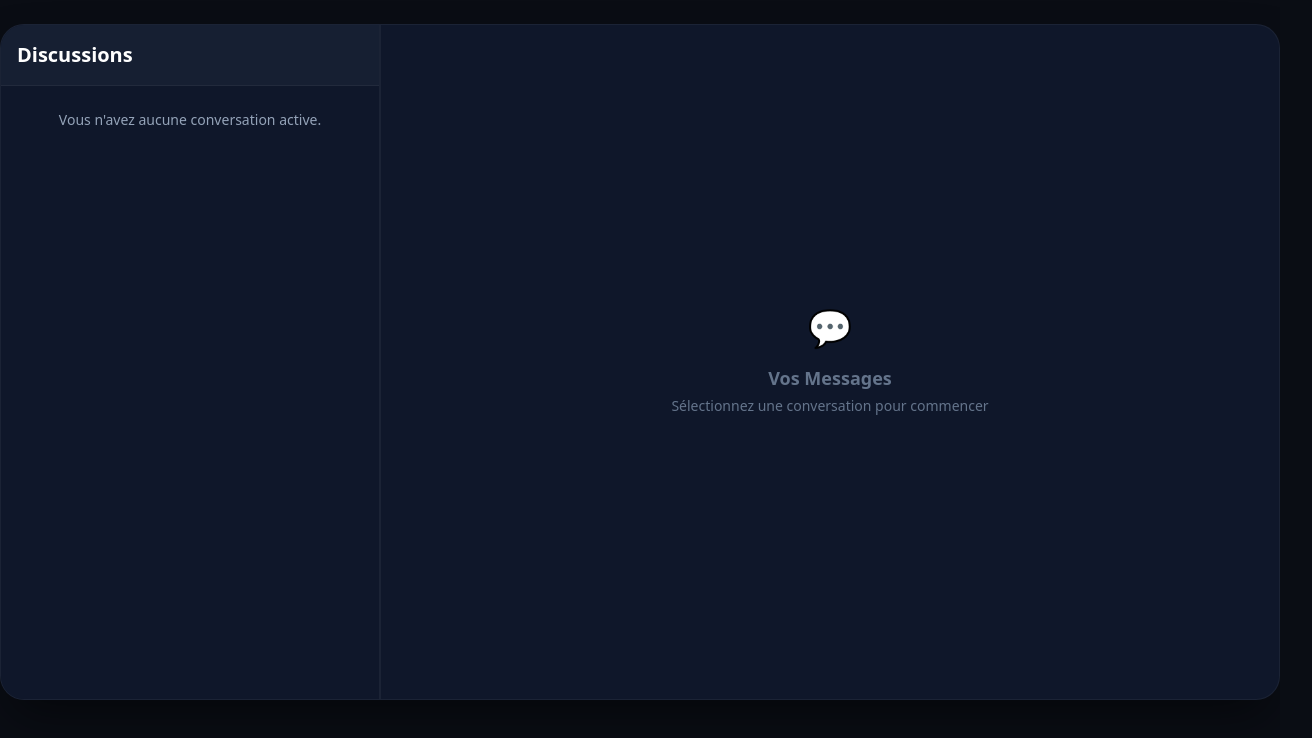
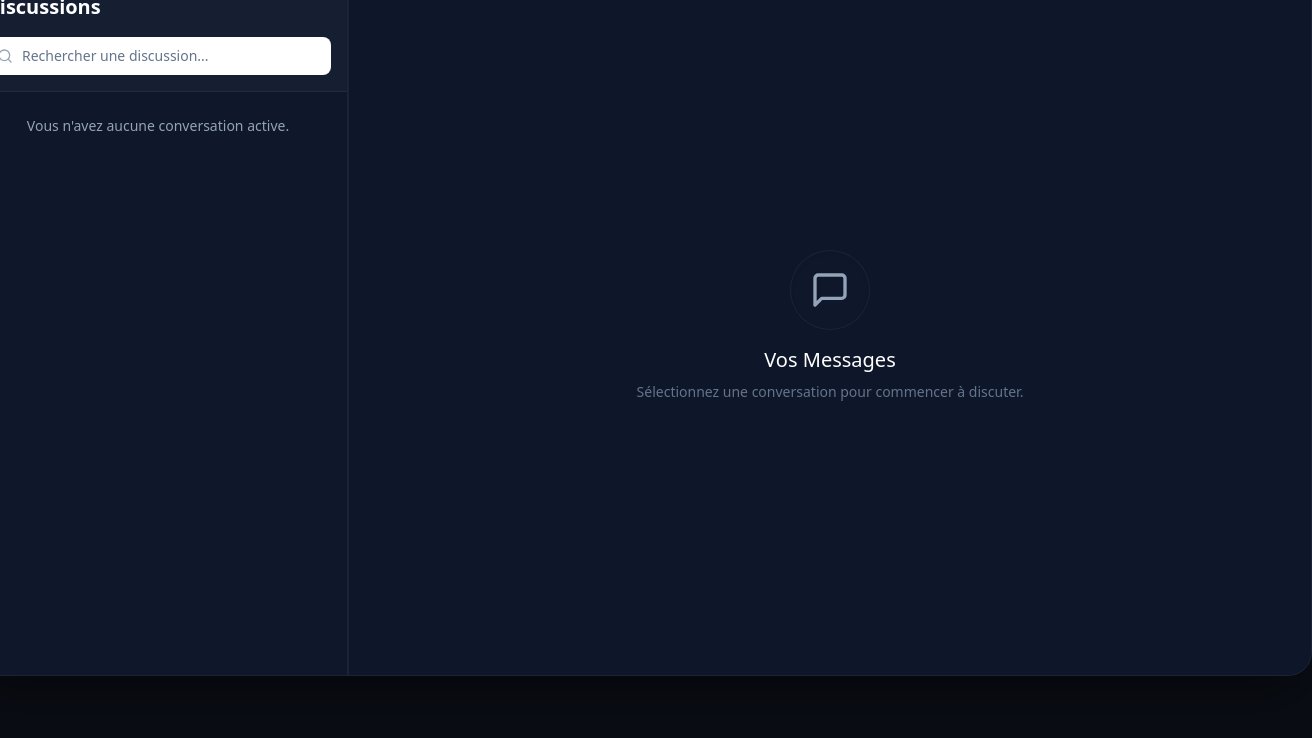
Before and after one commit to gkill-79/escort-fatal, a Next.js app in the folder front-end/: page /messages in a window 1280 px wide. Shown: the top 738 px of the page, 1312 px wide, since content can reach past the window. Built offline with nearby package versions, Linux system fonts and the light colour scheme; no server answers; sample sign-in values are in the browser's storage.

Commit message:
correction messagerie

```diff
--- a/front-end/app/(dashboard)/messages/page.tsx
+++ b/front-end/app/(dashboard)/messages/page.tsx
@@ -14,13 +14,11 @@ export default async function MessagesPage({ searchParams }: { searchParams: { r
   }
 
   return (
-    <div className="h-[calc(100vh-100px)] pt-6">
-      <div className="h-full bg-dark-900 border border-white/5 shadow-2xl rounded-3xl overflow-hidden shadow-black/50">
-        <ChatLayout
-          currentUserId={session.user.id}
-          initialRoomId={searchParams.room}
-        />
-      </div>
+    <div className="h-[calc(100vh-100px)] -mt-6 -mx-4 md:-mx-8 rounded-xl md:rounded-3xl overflow-hidden bg-dark-900 border border-white/5 shadow-2xl shadow-black/50">
+      <ChatLayout
+        currentUserId={session.user.id}
+        initialRoomId={searchParams.room}
+      />
     </div>
   );
 }
--- a/front-end/components/features/chat/ChatLayout.tsx
+++ b/front-end/components/features/chat/ChatLayout.tsx
@@ -2,7 +2,7 @@
 
 import { useState, useEffect } from "react";
 import { io, Socket } from "socket.io-client";
-import { Loader2 } from "lucide-react";
+import { Loader2, MessageSquare } from "lucide-react";
 import { ChatSidebar } from "./ChatSidebar";
 import { ChatWindow } from "./ChatWindow";
 import { VideoCallOverlay } from "./VideoCallOverlay";
@@ -155,10 +155,12 @@ export function ChatLayout({ currentUserId, initialRoomId }: ChatLayoutProps) {
              }}
           />
         ) : (
-          <div className="w-full h-full flex flex-col items-center justify-center text-dark-500">
-             <div className="text-4xl mb-4">💬</div>
-             <p className="font-semibold text-lg">Vos Messages</p>
-             <p className="text-sm mt-1">Sélectionnez une conversation pour commencer</p>
+          <div className="flex-1 flex flex-col items-center justify-center text-dark-500 bg-dark-900/50">
+            <div className="w-20 h-20 bg-dark-900 rounded-full flex items-center justify-center mb-4 border border-white/5 shadow-inner">
+              <MessageSquare className="w-10 h-10 text-dark-400" />
+            </div>
+            <h3 className="text-xl font-medium text-white mb-2">Vos Messages</h3>
+            <p className="text-sm">Sélectionnez une conversation pour commencer à discuter.</p>
           </div>
         )}
       </div>
--- a/front-end/components/features/chat/ChatSidebar.tsx
+++ b/front-end/components/features/chat/ChatSidebar.tsx
@@ -1,5 +1,6 @@
 import { formatTimeAgo } from "@/lib/utils";
-import { User } from "lucide-react";
+import { User, Search } from "lucide-react";
+import { useState } from "react";
 
 interface ChatSidebarProps {
   rooms: any[];
@@ -9,19 +10,37 @@ interface ChatSidebarProps {
 }
 
 export function ChatSidebar({ rooms, activeRoomId, setActiveRoomId, currentUserId }: ChatSidebarProps) {
+  const [searchQuery, setSearchQuery] = useState("");
+
+  const filteredRooms = rooms.filter(room => {
+    const isMember = currentUserId === room.memberId;
+    const otherName = isMember ? room.profile?.name : room.member?.username;
+    return otherName?.toLowerCase().includes(searchQuery.toLowerCase());
+  });
+
   return (
     <div className="h-full flex flex-col bg-dark-900 border-r border-white/5">
       <div className="p-4 border-b border-white/5 bg-dark-800/50">
-        <h2 className="text-xl font-bold text-white">Discussions</h2>
+        <h2 className="text-xl font-bold text-white mb-4">Discussions</h2>
+        <div className="relative">
+          <Search className="absolute left-3 top-1/2 -translate-y-1/2 w-4 h-4 text-dark-400" />
+          <input
+            type="text"
+            placeholder="Rechercher une discussion..."
+            value={searchQuery}
+            onChange={(e) => setSearchQuery(e.target.value)}
+            className="w-full bg-dark-950 border border-white/5 rounded-lg pl-9 pr-4 py-2 text-sm text-white focus:outline-none focus:border-brand-500 focus:ring-1 focus:ring-brand-500 transition-colors placeholder:text-dark-500"
+          />
+        </div>
       </div>
 
       <div className="flex-1 overflow-y-auto w-full">
-        {rooms.length === 0 ? (
+        {filteredRooms.length === 0 ? (
           <div className="p-6 text-center text-dark-400 text-sm">
-             Vous n'avez aucune conversation active.
+             {searchQuery ? "Aucune conversation trouvée." : "Vous n'avez aucune conversation active."}
           </div>
         ) : (
-          rooms.map(room => {
+          filteredRooms.map(room => {
             // Determine who the "other" person is
             const isMember = currentUserId === room.memberId;
             const otherName = isMember ? room.profile?.name : room.member?.username;
@@ -40,7 +59,7 @@ export function ChatSidebar({ rooms, activeRoomId, setActiveRoomId, currentUserI
               >
                 <div className="w-12 h-12 rounded-full overflow-hidden bg-dark-700 shrink-0 flex items-center justify-center">
                   {otherAvatar ? (
-                    <img src={otherAvatar} alt={otherName} className="w-full h-full object-cover" />
+                    <img src={otherAvatar} alt={otherName || ""} className="w-full h-full object-cover" />
                   ) : (
                     <User className="w-6 h-6 text-dark-400" />
                   )}
```
